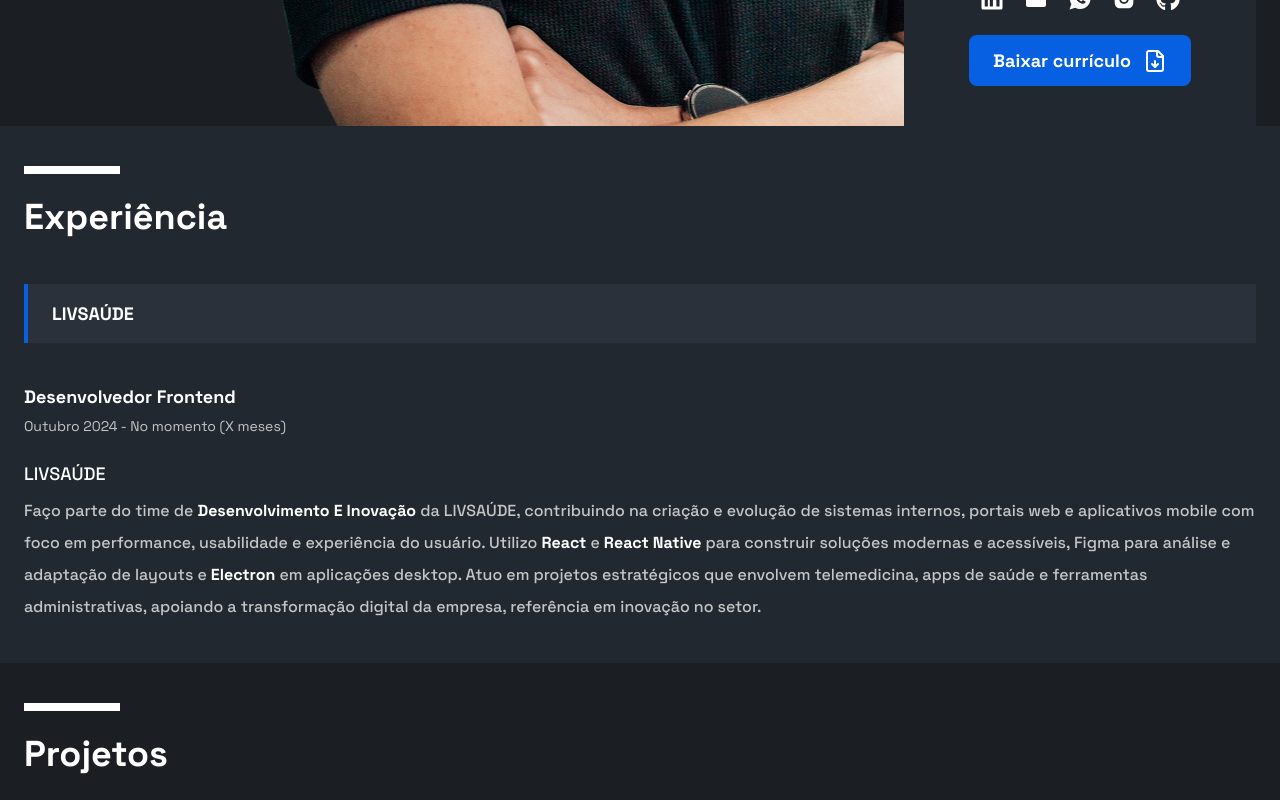
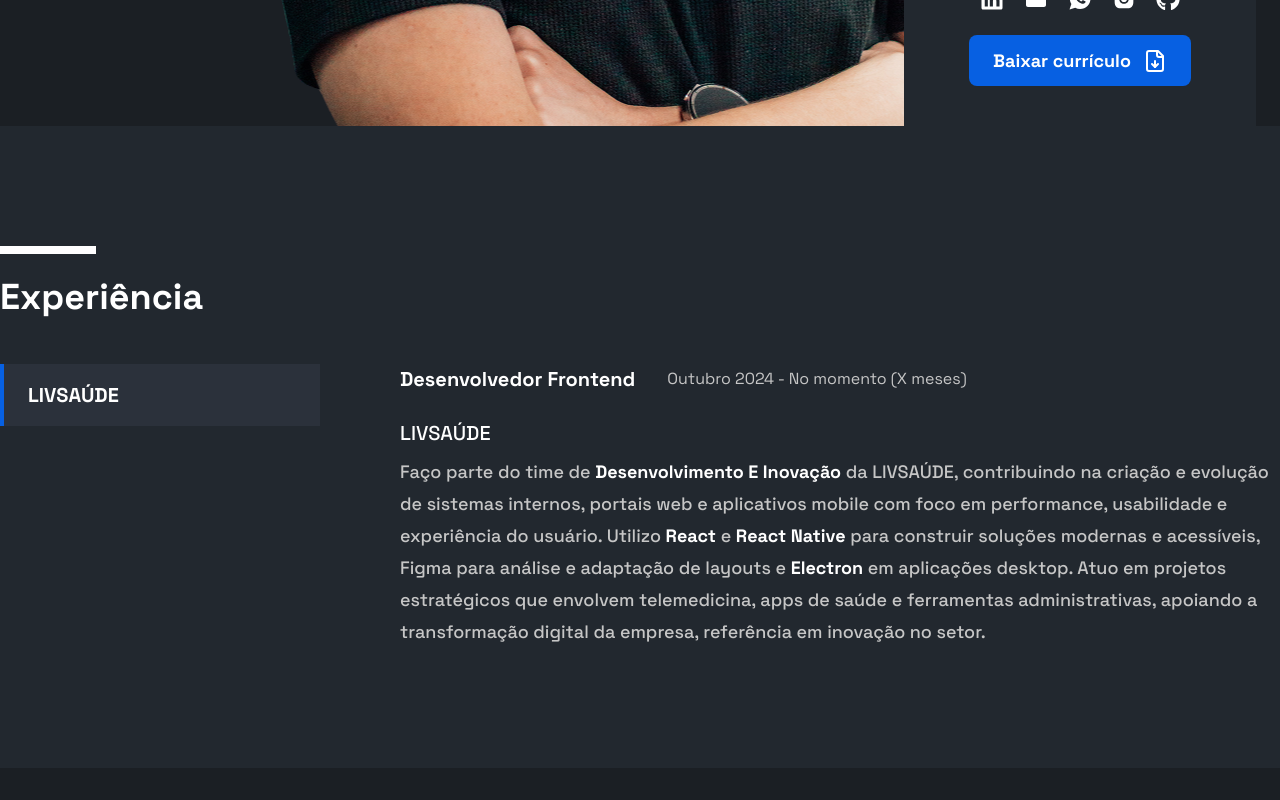
Before and after one commit to MarcioJorgeMelo/portfolio, a Next.js app: page / in a window 1280 px wide. Shown: the part 940-1740 px from the top of the page. Built offline with nearby package versions, Linux system fonts and the light colour scheme.

Commit message:
feat: adapting experienceSection to web

```diff
--- a/src/components/experienceSection.tsx
+++ b/src/components/experienceSection.tsx
@@ -1,34 +1,36 @@
 const Experience = () => {
   return (
-    <section
-      id="experience"
-      className="py-10 px-6 flex flex-col w-full gap-10 bg-light-background"
-    >
+    <section id="experience" className="py-30 w-full bg-light-background">
+      <div className="w-full sm:max-w-[1536px] mx-auto flex flex-col gap-10 px-4 sm:px-0">
         <aside className="flex flex-col gap-4">
           <div className="w-full max-w-[96px] bg-white h-2" />
           <h1 className="text-white text-xgg font-bold">Experiência</h1>
         </aside>
 
-      <aside className="w-full flex flex-col gap-10">
-        <div className="w-full pl-6 py-4 border-l-4 border-primary-blue bg-light-boxes">
-          <h3 className="text-xss font-bold text-white">LIVSAÚDE</h3>
+        <aside className="w-full flex flex-col gap-10 sm:flex-row sm:gap-20">
+          <div className="w-full h-fit pl-6 py-4 border-l-4 border-primary-blue bg-light-boxes sm:max-w-80">
+            <h3 className="text-xss font-bold text-white sm:text-[20px]">
+              LIVSAÚDE
+            </h3>
           </div>
 
           <div className="w-full flex flex-col gap-6">
-          <div className="flex flex-col gap-1.5">
-            <h3 className="text-xss font-bold text-white">
+            <div className="flex flex-col gap-1.5 sm:flex-row sm:items-center sm:gap-8">
+              <h3 className="text-xss font-bold text-white sm:text-[20px]">
                 Desenvolvedor Frontend
               </h3>
 
-            <p className="text-sm text-text-secondary">
+              <p className="text-sm text-text-secondary sm:text-base">
                 Outubro 2024 - No momento (X meses)
               </p>
             </div>
 
             <div className="flex flex-col gap-2">
-            <h3 className="text-xss font-medium text-white">LIVSAÚDE</h3>
+              <h3 className="text-xss font-medium text-white sm:text-[20px]">
+                LIVSAÚDE
+              </h3>
 
-            <p className="font-medium leading-8 text-text-secondary">
+              <p className="font-medium leading-8 text-text-secondary sm:text-xss">
                 Faço parte do time de{" "}
                 <span className="font-bold text-white">
                   Desenvolvimento E Inovação
@@ -49,6 +51,7 @@ const Experience = () => {
             </div>
           </div>
         </aside>
+      </div>
     </section>
   );
 };
```
Lines whose indentation alone changed are shown as unchanged.
